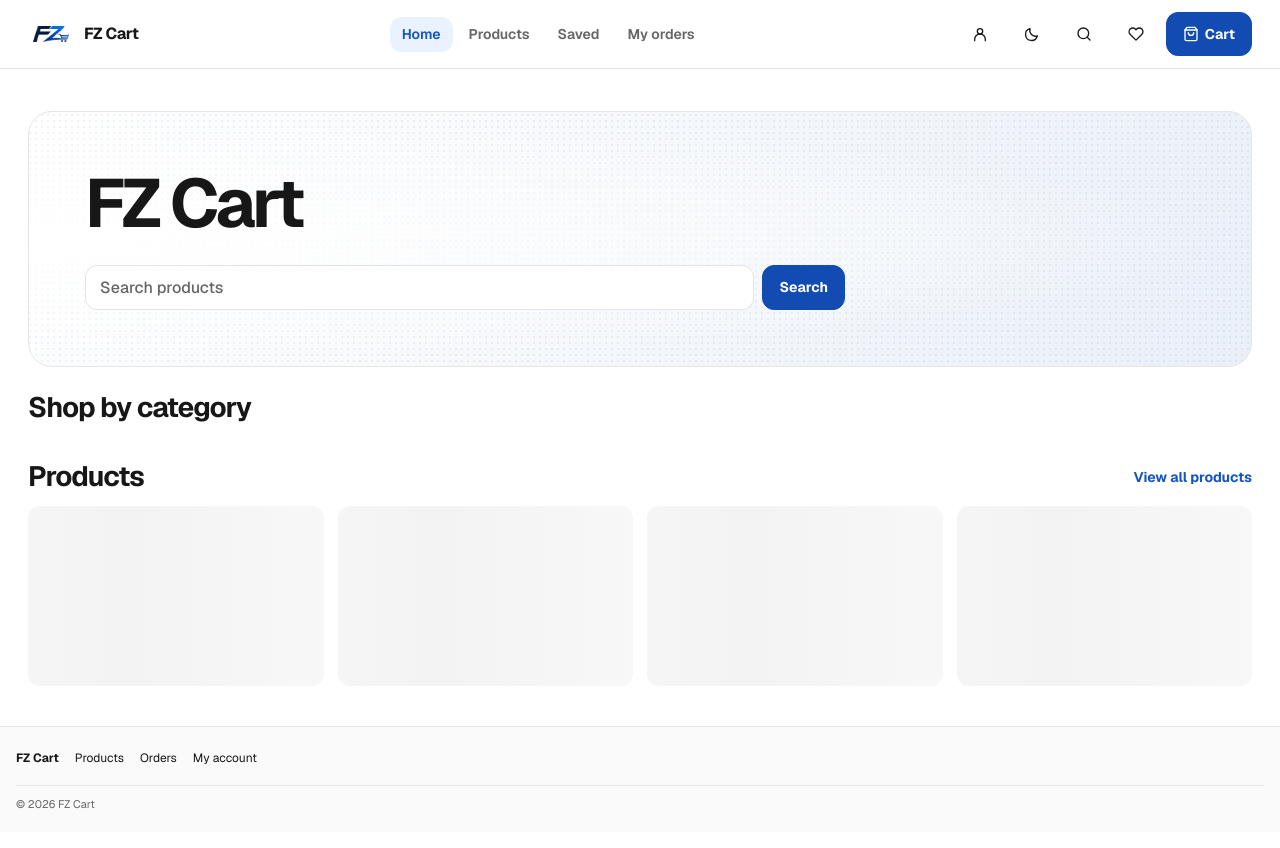
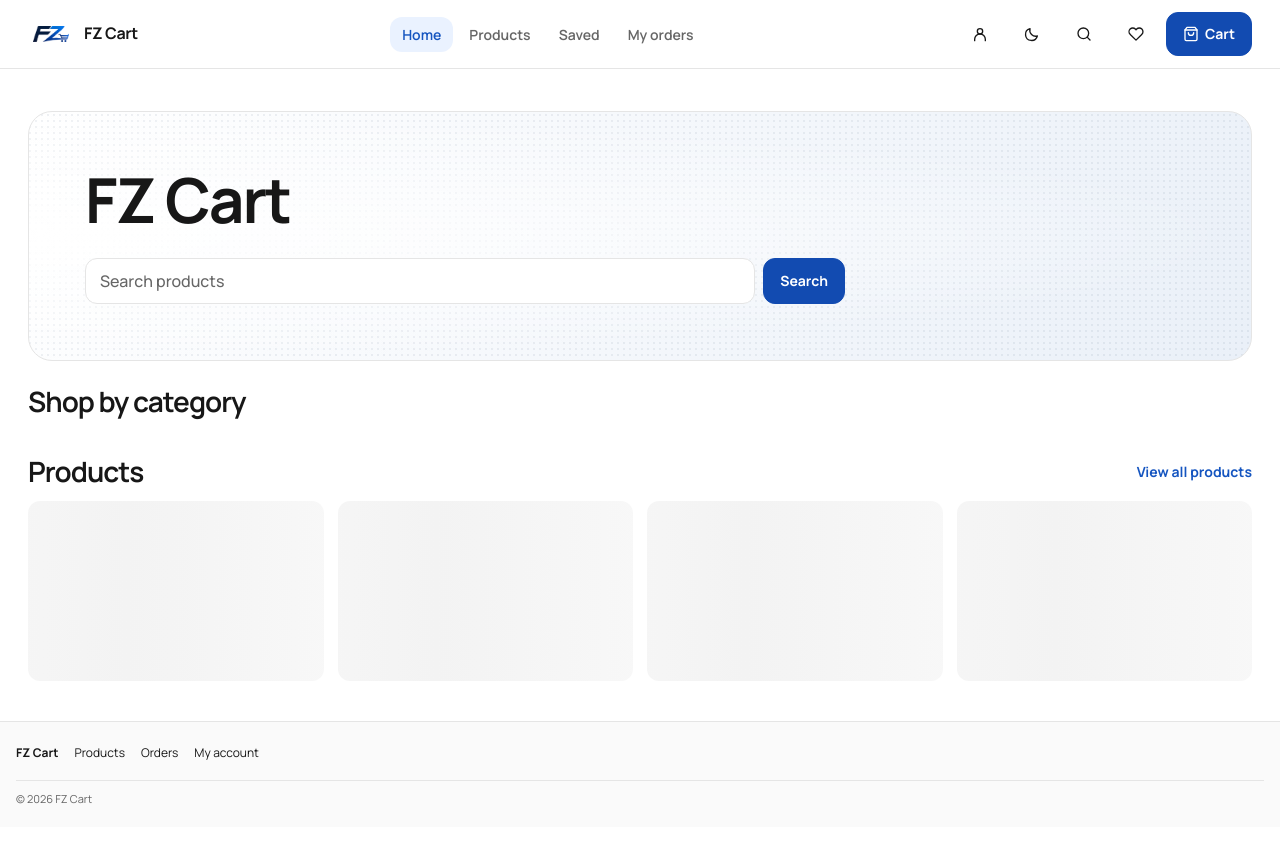
Before and after one commit to faazxdd/Shop, a website: page index.html in a window 1280 px wide. Drawn offline with Linux system fonts and the light colour scheme; no server answers.

Commit message:
Use Manrope for softer storefront typography

```diff
--- a/fonts/geist-OFL.txt
+++ b/fonts/manrope-OFL.txt
@@ -1,8 +1,9 @@
-Copyright (c) 2023 Vercel, in collaboration with basement.studio
+Copyright 2019 The Manrope Project Authors (https://github.com/sharanda/manrope)
 
 This Font Software is licensed under the SIL Open Font License, Version 1.1.
 This license is copied below, and is also available with a FAQ at:
 http://scripts.sil.org/OFL
+
 
 -----------------------------------------------------------
 SIL OPEN FONT LICENSE Version 1.1 - 26 February 2007
@@ -43,7 +44,7 @@ new environment.
 "Author" refers to any designer, engineer, programmer, technical
 writer or other person who contributed to the Font Software.
 
-PERMISSION AND CONDITIONS
+PERMISSION & CONDITIONS
 Permission is hereby granted, free of charge, to any person obtaining
 a copy of the Font Software, to use, study, copy, merge, embed, modify,
 redistribute, and sell modified and unmodified copies of the Font
--- a/index.html
+++ b/index.html
@@ -11,7 +11,7 @@
 <link rel="apple-touch-icon" href="icons/icon-192.png">
 <link rel="icon" type="image/png" href="icons/icon-192.png">
 <script>try{document.documentElement.dataset.shopTheme=localStorage.getItem("shop-theme")||(matchMedia("(prefers-color-scheme: dark)").matches?"dark":"light")}catch(e){}</script>
-<link rel="stylesheet" href="shop.css?v=geist1">
+<link rel="stylesheet" href="shop.css?v=manrope1">
 
 <link rel="canonical" href="https://faazxdd.github.io/Shop/index.html">
 <meta property="og:title" content="FZ Cart">
--- a/service-worker.js
+++ b/service-worker.js
@@ -8,11 +8,11 @@
    Bump CACHE_VERSION on each deployment to clear old files.
    ===================================================================== */
 
-const CACHE_VERSION = 'v8-commerce-20261127-storefront-type';
+const CACHE_VERSION = 'v8-commerce-20261127-storefront-manrope';
 const CACHE_NAME = 'shop-static-' + CACHE_VERSION;
 const SHELL = [
   './', 'index.html', 'products.html', 'cart.html', 'orders.html', 'account.html', 'account.js',
-  'shop.css', 'fonts/geist-sans.woff2', 'shop.js', 'supabase.js', 'vendor/supabase-2.110.1.js', 'manifest.json',
+  'shop.css', 'fonts/manrope-latin.woff2', 'shop.js', 'supabase.js', 'vendor/supabase-2.110.1.js', 'manifest.json',
   'icons/icon-192.png', 'icons/icon-512.png', 'icons/logo.png'
 ];
 
--- a/shop.css
+++ b/shop.css
@@ -1,8 +1,8 @@
 @font-face {
-  font-family: Geist;
-  src: url("fonts/geist-sans.woff2") format("woff2");
+  font-family: Manrope;
+  src: url("fonts/manrope-latin.woff2") format("woff2");
   font-style: normal;
-  font-weight: 100 900;
+  font-weight: 200 800;
   font-display: swap;
 }
 
@@ -101,7 +101,7 @@ body,.shell{background:var(--paper);color:var(--ink)}.shell{margin:0 auto;border
 /* V8 readable, restrained storefront. */
 body{font-size:16px}.main{padding-top:32px;padding-bottom:48px}.in{font-size:16px;min-height:44px}.btn,.ib,.x,.qty button{min-height:44px}.btn,.nav,.field>span,.help,.small,.pm{font-size:14px}.pt,.price{font-size:16px}.page-h h1{letter-spacing:-.045em;font-size:clamp(28px,4vw,42px)}.pc{border-radius:8px}.pi{border-radius:6px}.pc del{display:block;font-size:13px;font-weight:400;color:var(--s5)}.offer{display:block;font-size:12px;font-weight:500}.account{max-width:800px;margin:auto}.account h2{font-size:22px}.account .card{padding:24px}.zoomed{transform:scale(2);cursor:zoom-out!important}#pd-img{cursor:zoom-in;transition:transform .15s}.pdi .pi{overflow:auto}.bar .field{max-width:180px}.skip-link{position:absolute;top:-100px;left:12px;z-index:100;background:var(--paper);padding:12px}.skip-link:focus{top:10px}.hd{backdrop-filter:none}.th button{min-height:52px}.sh .row{flex-wrap:wrap}@media(max-width:420px){.hd-in{gap:6px;padding:12px}.acts{gap:4px}.acts .ib{width:36px}.acts>a[aria-label="Saved products"]{display:none}.brand b{font-size:14px}.bar .field{max-width:140px}.pc .btn{width:100%}.account .card{padding:16px}}@media(prefers-reduced-motion:reduce){#pd-img{transition:none}}
 .product-image-button{padding:0;border:0;background:transparent;width:100%;height:100%;display:grid;place-items:center;cursor:pointer;color:inherit}.product-image-button img{width:100%;height:100%;object-fit:contain}.product-title-button{background:transparent;color:inherit;font:inherit;text-align:left;border:0;padding:0;cursor:pointer}.bdg{pointer-events:none}
-:root{--sp:Geist,system-ui,-apple-system,BlinkMacSystemFont,'Segoe UI',sans-serif}
+:root{--sp:Manrope,system-ui,-apple-system,BlinkMacSystemFont,'Segoe UI',sans-serif}
 button,input,select,textarea{font-family:inherit}
 .in{font-family:inherit}.btn{font-family:inherit}.chip{font-family:inherit}
 .product-title-button{font-family:inherit}.pt,.price{font-family:inherit}
@@ -198,18 +198,18 @@ button,input,select,textarea{font-family:inherit}
   padding: clamp(20px, 5vw, 56px);
 }
 .shop-intro h1 {
-  font-size: clamp(36px, 5.4vw, 68px);
+  font-size: clamp(35px, 5vw, 62px);
   font-weight: 700;
   line-height: 1.04;
-  letter-spacing: -.055em;
+  letter-spacing: -.032em;
   text-wrap: balance;
 }
 .shop-intro .search { margin-top: clamp(16px, 2.5vw, 26px); }
 .shop-intro .in::placeholder { color: var(--s5); opacity: 1; }
-.brand b { font-weight: 720; letter-spacing: -.025em; }
+.brand b { font-weight: 700; letter-spacing: -.025em; }
 .nav a { font-weight: 620; }
 .sh-head { align-items: center; margin-bottom: 12px; }
-.sh-head h2 { font-size: clamp(21px, 3vw, 28px); line-height: 1.2; font-weight: 680; letter-spacing: -.035em; }
+.sh-head h2 { font-size: clamp(21px, 3vw, 28px); line-height: 1.2; font-weight: 650; letter-spacing: -.035em; }
 .sh-head a { font-size: 14px; }
 .chip { min-height: 40px; border-radius: 999px; font-size: 13px; font-weight: 620; }
 
@@ -221,8 +221,8 @@ button,input,select,textarea{font-family:inherit}
 .bdg { top: auto; bottom: 7px; left: 7px; border-radius: 999px; font-size: 12px; }
 .bdg.low { background: var(--ambb); color: var(--amb); }
 .bdg.out { background: var(--badb); color: var(--bad); }
-.pt { font-weight: 680; line-height: 1.35; letter-spacing: -.02em; }
-.price { font-weight: 720; font-variant-numeric: tabular-nums; }
+.pt { font-weight: 650; line-height: 1.35; letter-spacing: -.02em; }
+.price { font-weight: 700; font-variant-numeric: tabular-nums; }
 .pf { margin-top: 8px; }
 .grid > .pc:only-child {
   grid-column: 1 / -1;
```
Also changed, not shown: account.html (+1 -1 lines), cart.html (+1 -1 lines), orders.html (+1 -1 lines), products.html (+1 -1 lines), fonts/geist-sans.woff2 (deleted), fonts/manrope-latin.woff2 (added).
